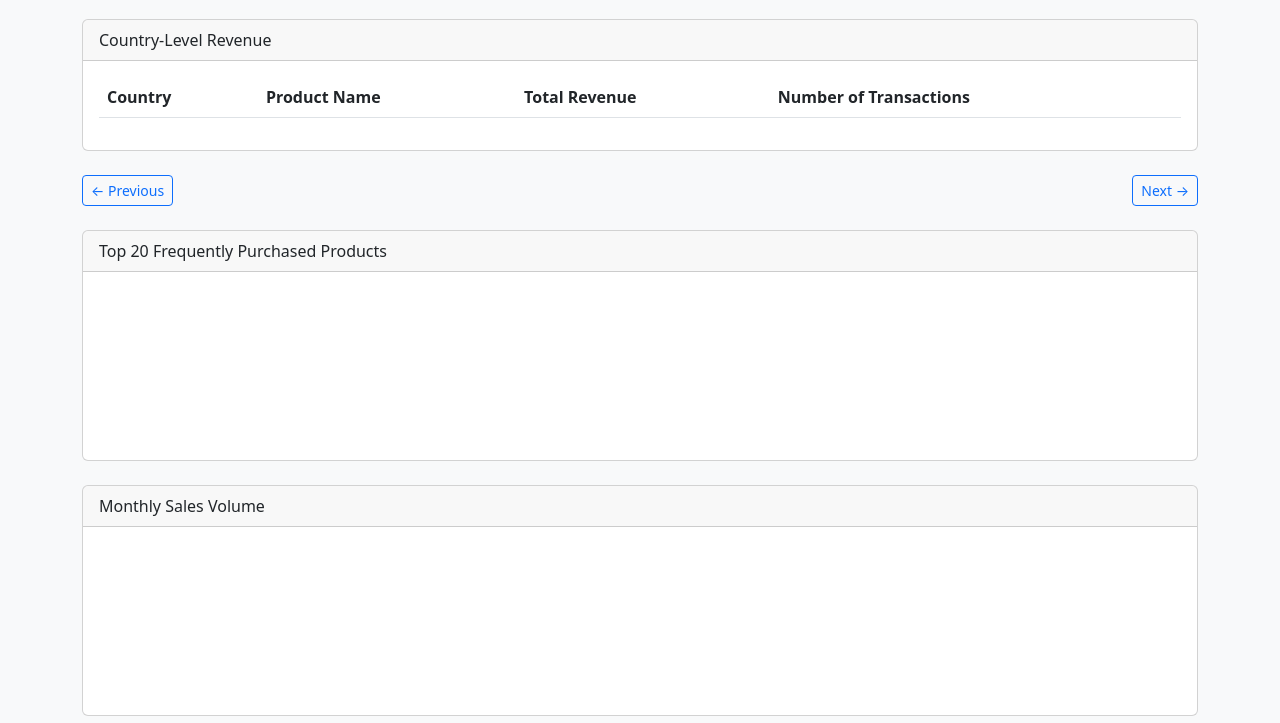
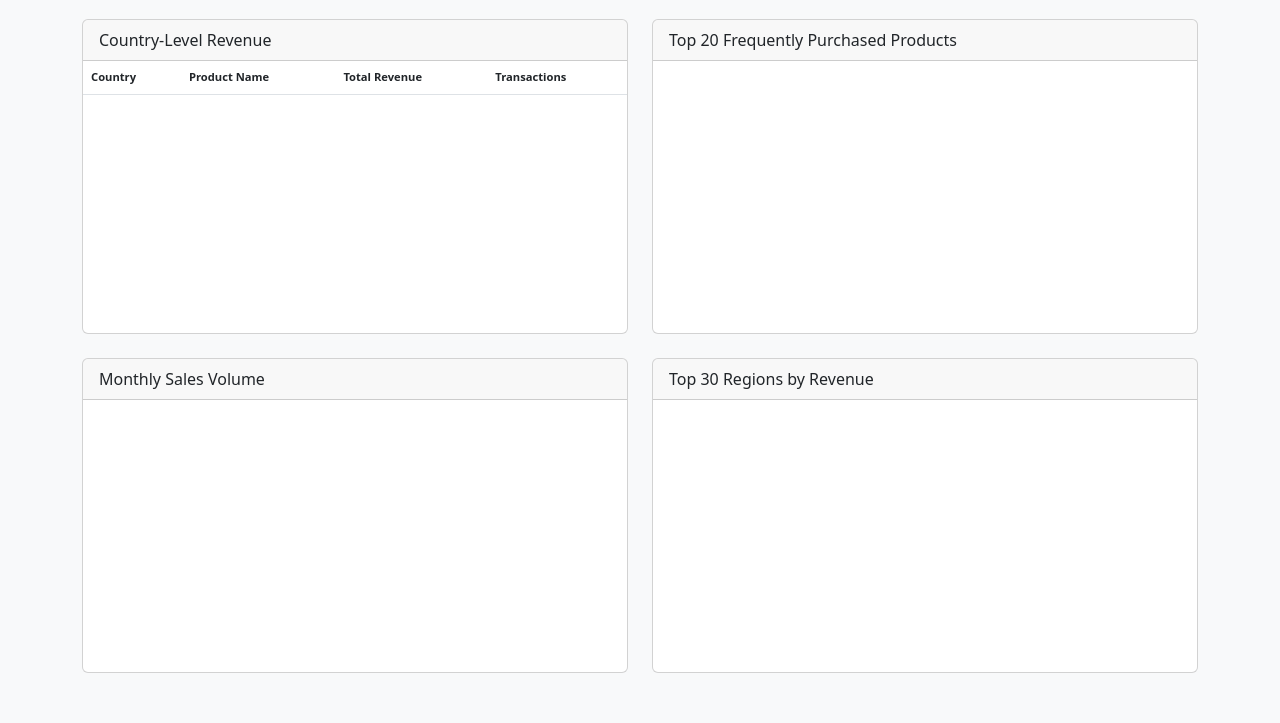
Before and after one commit to ruvenij/Qoria, a plain HTML site: page static/index.html in a window 1280 px wide. Shown: the part 77-800 px from the top of the page. Drawn offline with nearby package versions, Linux system fonts and the light colour scheme; no server answers.

Commit message:
Updated the layout

```diff
--- a/static/index.html
+++ b/static/index.html
@@ -1,70 +1,103 @@
 <!DOCTYPE html>
 <html lang="en">
 <head>
-    <meta charset="UTF-8" />
-    <meta name="viewport" content="width=device-width, initial-scale=1.0"/>
+    <meta charset="UTF-8"/>
+    <meta name="viewport" content="width=device-width, initial-scale=1"/>
     <title>Business Insights Dashboard</title>
     <link
             href="https://cdn.jsdelivr.net/npm/bootstrap@5.3.0/dist/css/bootstrap.min.css"
             rel="stylesheet"
     />
     <script src="https://cdn.jsdelivr.net/npm/chart.js"></script>
+    <style>
+        html, body {
+            height: 100%;
+            margin: 0;
+        }
+
+        body {
+            background-color: #f8f9fa;
+        }
+
+        .dashboard-row {
+            height: 80vh;
+        }
+
+        .card-body {
+            padding: 1rem;
+        }
+
+        #countryTableContainer {
+            overflow-y: auto;
+            height: 100%;
+        }
+
+        #countryTable {
+            font-size: 0.7rem;
+            margin-bottom: 0;
+        }
+
+        canvas {
+            width: 100% !important;
+            height: 100% !important;
+        }
+    </style>
 </head>
-<body class="bg-light">
+<body>
 <div class="container py-4">
     <h1 class="text-center mb-4">Business Insights Dashboard</h1>
 
-    <div class="card mb-4">
+    <div class="row g-4 dashboard-row">
+        <div class="col-md-6 d-flex flex-column">
+            <div class="card flex-grow-1 d-flex flex-column">
                 <div class="card-header">Country-Level Revenue</div>
-        <div class="card-body">
-            <table class="table table-striped" id="countryTable">
+                <div class="card-body flex-grow-1 p-0" id="countryTableContainer">
+                    <table class="table table-striped mb-0" id="countryTable">
                         <thead>
                         <tr>
                             <th>Country</th>
                             <th>Product Name</th>
                             <th>Total Revenue</th>
-                    <th>Number of Transactions</th>
+                            <th>Transactions</th>
                         </tr>
                         </thead>
                         <tbody></tbody>
                     </table>
                 </div>
             </div>
-
-    <div class="d-flex justify-content-between mt-2 mb-4">
-        <button id="prevPage" class="btn btn-outline-primary btn-sm">← Previous</button>
-        <button id="nextPage" class="btn btn-outline-primary btn-sm">Next →</button>
         </div>
 
-
-    <div class="card mb-4">
+        <div class="col-md-6">
+            <div class="card h-100 d-flex flex-column">
                 <div class="card-header">Top 20 Frequently Purchased Products</div>
-        <div class="card-body">
-            <canvas id="topProductsChart"></canvas>
+                <div class="card-body flex-grow-1 p-0 d-flex">
+                    <canvas id="topProductsChart" style="flex-grow:1;"></canvas>
+                </div>
             </div>
         </div>
 
-    <div class="card mb-4">
+        <div class="col-md-6">
+            <div class="card h-100 d-flex flex-column">
                 <div class="card-header">Monthly Sales Volume</div>
-        <div class="card-body">
-            <canvas id="monthlySalesChart"></canvas>
+                <div class="card-body flex-grow-1 p-0 d-flex">
+                    <canvas id="monthlySalesChart" style="flex-grow:1;"></canvas>
+                </div>
             </div>
         </div>
 
-    <div class="card mb-4">
+        <div class="col-md-6">
+            <div class="card h-100 d-flex flex-column">
                 <div class="card-header">Top 30 Regions by Revenue</div>
-        <div class="card-body">
-            <canvas id="topRegionsChart"></canvas>
+                <div class="card-body flex-grow-1 p-0 d-flex">
+                    <canvas id="topRegionsChart" style="flex-grow:1;"></canvas>
+                </div>
+            </div>
         </div>
     </div>
 </div>
 
 <script>
-    let currentPage = 1;
-    const limit = 10;
-
-    function loadPage(page) {
-        fetch(`/api/revenue-by-country?page=${page}&limit=${limit}`)
+    fetch('/api/revenue-by-country?limit=10')
         .then(res => res.json())
         .then(data => {
             const tbody = document.querySelector('#countryTable tbody');
@@ -80,21 +113,6 @@
                 tbody.appendChild(tr);
             });
         });
-    }
-
-    document.getElementById('prevPage').addEventListener('click', () => {
-        if (currentPage > 1) {
-            currentPage--;
-            loadPage(currentPage);
-        }
-    });
-
-    document.getElementById('nextPage').addEventListener('click', () => {
-        currentPage++;
-        loadPage(currentPage);
-    });
-
-    loadPage(currentPage);
 
     fetch('/api/frequent-products?limit=20')
         .then(res => res.json())
@@ -115,8 +133,9 @@
                 },
                 options: {
                     responsive: true,
+                    maintainAspectRatio: false,
                     plugins: {
-                        title: { display: true, text: 'Top 20 Products by Frequency & Stock' }
+                        title: {display: true, text: 'Top 20 Products by Frequency & Stock'}
                     }
                 }
             });
@@ -140,8 +159,9 @@
                 },
                 options: {
                     responsive: true,
+                    maintainAspectRatio: false,
                     plugins: {
-                        title: { display: true, text: 'Monthly Sales Volume' }
+                        title: {display: true, text: 'Monthly Sales Volume'}
                     }
                 }
             });
@@ -162,9 +182,10 @@
                 },
                 options: {
                     responsive: true,
+                    maintainAspectRatio: false,
                     indexAxis: 'y',
                     plugins: {
-                        title: { display: true, text: 'Top 30 Regions by Revenue' }
+                        title: {display: true, text: 'Top 30 Regions by Revenue'}
                     }
                 }
             });
```
Lines whose indentation alone changed are shown as unchanged.
